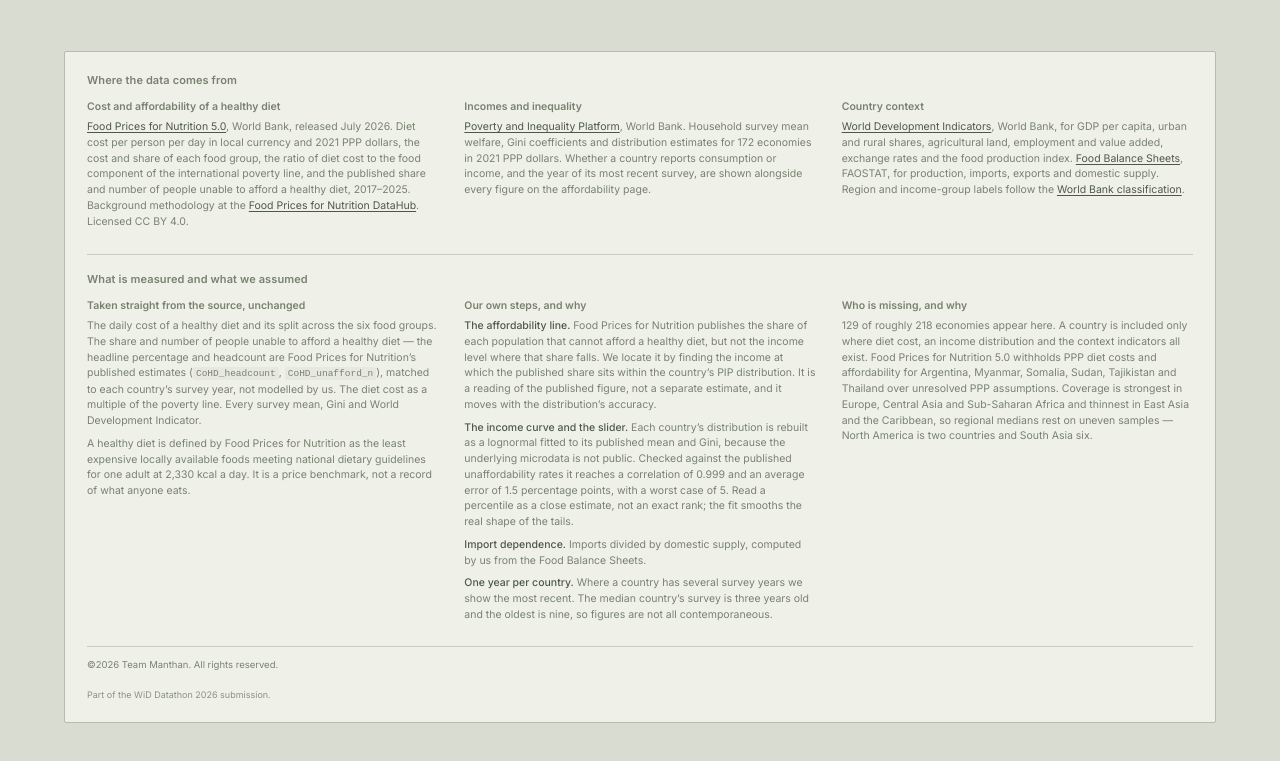
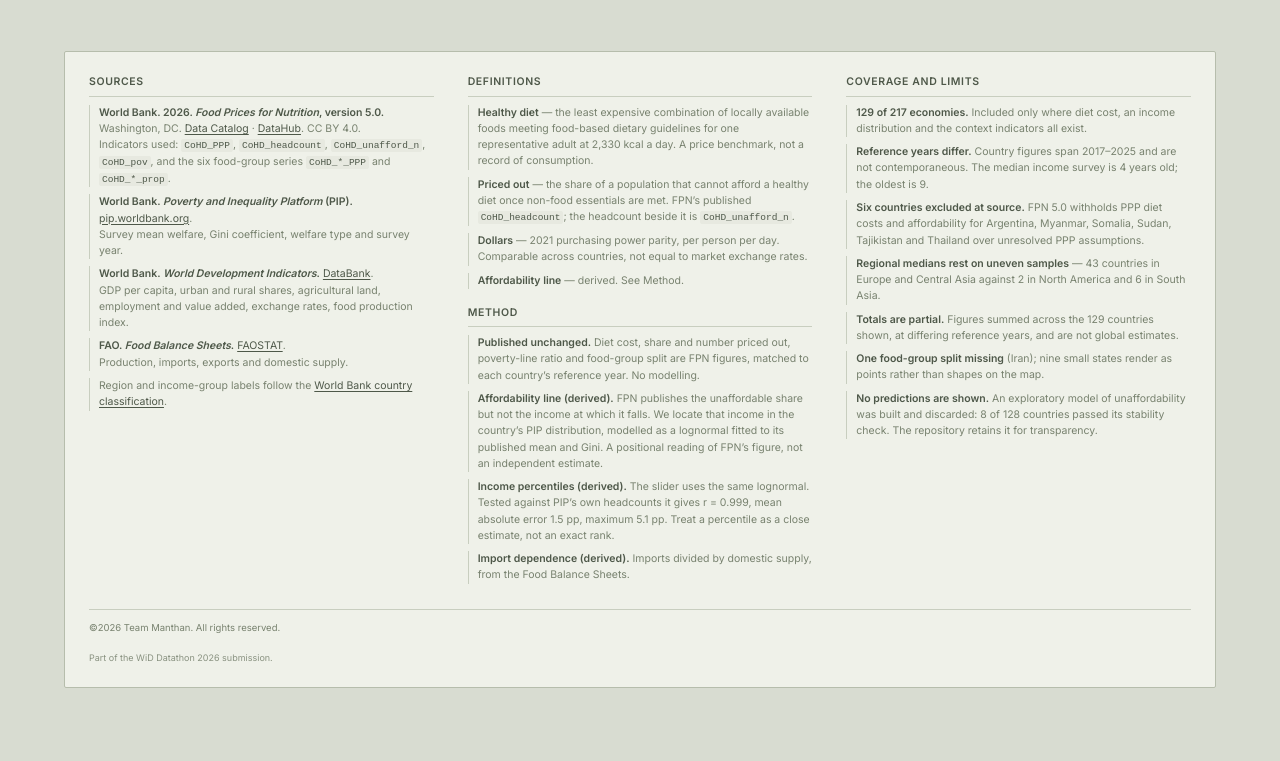
Before and after one commit to debisree/WiD_Datathon_2026, a plain HTML site: page index.html in a window 1280 px wide. Shown: the part 2091-2852 px from the top of the page. Drawn offline with Linux system fonts and the light colour scheme.

Commit message:
Add files via upload

```diff
--- a/index.html
+++ b/index.html
@@ -114,7 +114,8 @@ input[type=range]{width:100%;accent-color:var(--aub);height:22px}
 #map{margin-top:6px}
 .srcnote{font-size:11px;color:var(--ink3);line-height:1.5;margin:-8px 0 18px;max-width:78ch}
 .srcnote a{color:var(--ink2);text-decoration:underline;text-underline-offset:2px}
-.srcnote code{font-family:var(--font-mono),ui-monospace,monospace;font-size:10.5px;
+.srcnote i{font-style:italic}
+.srcnote code{font-family:ui-monospace,monospace;font-size:10px;
   background:var(--panel);padding:1px 4px;border-radius:2px}
 table{width:100%;border-collapse:collapse;font-size:15.5px}
 th{text-align:left;font-weight:600;font-size:12.5px;color:var(--ink);line-height:1.3;
@@ -143,22 +144,24 @@ tr.sel td{background:var(--panel);font-weight:600}
 .grp-read b{color:var(--aub);font-weight:700}
 
 /* ---------- footer ---------- */
-footer{margin-top:44px;padding:20px 22px;background:var(--panel2);
+footer{margin-top:44px;padding:22px 24px;background:var(--panel2);
   border:1px solid var(--rule);border-radius:2px}
-.srcs{display:grid;grid-template-columns:repeat(auto-fit,minmax(230px,1fr));gap:14px 26px;
-  font-size:10.5px;color:var(--ink3);line-height:1.5;align-items:start}
-.srcs p{margin:0 0 5px}
-.fh{font-family:var(--sans);font-size:11px;font-weight:600;color:var(--ink3);
-  margin:0 0 10px;text-transform:none;letter-spacing:.01em}
-.srcs+.fh{margin-top:18px;padding-top:16px;border-top:1px solid var(--rule2)}
-.srcs h4{font-size:10.5px;font-weight:600;color:var(--ink3);margin:0 0 4px}
-.srcs a{color:var(--ink2);text-decoration:underline;text-underline-offset:2px}
-.srcs a:hover{color:var(--ink)}
-.srcs code{font-family:ui-monospace,monospace;font-size:9.5px;background:var(--panel);
-  padding:1px 3px;border-radius:2px}
-.srcs p{margin:0 0 7px}
-.srcs b{color:var(--ink2);font-weight:500}
-.rights{margin-top:16px;padding-top:11px;border-top:1px solid var(--rule2);
+.fgrid{display:grid;grid-template-columns:repeat(auto-fit,minmax(250px,1fr));gap:20px 34px;align-items:start}
+.fcol{min-width:0}
+.fh{font-family:var(--sans);font-size:10.5px;font-weight:600;color:var(--ink2);
+  letter-spacing:.06em;text-transform:uppercase;margin:0 0 8px;
+  padding-bottom:5px;border-bottom:1px solid var(--rule2)}
+.fcol .fh+ul+.fh{margin-top:16px}
+.fcol ul{list-style:none;margin:0;padding:0}
+.fcol li{font-size:10.5px;line-height:1.55;color:var(--ink3);margin:0 0 7px;
+  padding-left:9px;border-left:1px solid var(--rule2)}
+.fcol li b{color:var(--ink2);font-weight:600}
+.fcol li i{font-style:italic}
+.fcol a{color:var(--ink2);text-decoration:underline;text-underline-offset:2px}
+.fcol a:hover{color:var(--ink)}
+.fcol code{font-family:ui-monospace,monospace;font-size:9.5px;
+  background:var(--panel);padding:1px 3px;border-radius:2px;color:var(--ink2)}
+.rights{margin-top:18px;padding-top:11px;border-top:1px solid var(--rule2);
   display:flex;flex-direction:column;gap:2px}
 .rights span{font-size:9.5px;color:var(--ink3);line-height:1.4}
 .rights .sub{font-size:9px;color:var(--ink3);opacity:.85}
@@ -282,7 +285,7 @@ footer{margin-top:44px;padding:20px 22px;background:var(--panel2);
   <div class="block">
     <h2>Ranked by who is priced out</h2>
     <p class="lede"><b>Priced out</b> means the share of a country&rsquo;s people whose income is too low to afford a healthy diet once non-food essentials are paid for. Click any row to load that country.</p>
-    <p class="srcnote">Diet cost, share priced out and number of people: <a href="https://datacatalog.worldbank.org/search/dataset/0061222/food-prices-for-nutrition-fpn">Food Prices for Nutrition 5.0</a>, World Bank (indicators <code>CoHD_PPP</code>, <code>CoHD_headcount</code>, <code>CoHD_unafford_n</code>), matched to each country&rsquo;s latest survey year. Affordability line derived from World Bank <a href="https://pip.worldbank.org/">PIP</a> income distributions. Licensed CC&nbsp;BY&nbsp;4.0.</p>
+    <p class="srcnote">Source: World Bank, <a href="https://datacatalog.worldbank.org/search/dataset/0061222/food-prices-for-nutrition-fpn"><i>Food Prices for Nutrition</i> 5.0</a> &mdash; <code>CoHD_PPP</code>, <code>CoHD_headcount</code>, <code>CoHD_unafford_n</code>, at each country&rsquo;s reference year. Affordability line derived from World Bank <a href="https://pip.worldbank.org/">PIP</a> distributions. CC&nbsp;BY&nbsp;4.0.</p>
     <div style="margin-bottom:12px">
       <input type="search" id="search" placeholder="Filter by country or region">
     </div>
@@ -303,42 +306,55 @@ footer{margin-top:44px;padding:20px 22px;background:var(--panel2);
 </div>
 
 <footer>
-  <h3 class="fh">Where the data comes from</h3>
-  <div class="srcs">
-    <div>
-      <h4>Cost and affordability of a healthy diet</h4>
-      <p><a href="https://datacatalog.worldbank.org/search/dataset/0061222/food-prices-for-nutrition-fpn">Food Prices for Nutrition 5.0</a>, World Bank, released July 2026. Diet cost per person per day in local currency and 2021 PPP dollars, the cost and share of each food group, the ratio of diet cost to the food component of the international poverty line, and the published share and number of people unable to afford a healthy diet, 2017&ndash;2025. Background methodology at the <a href="https://www.worldbank.org/en/programs/icp/brief/foodpricesfornutrition">Food Prices for Nutrition DataHub</a>. Licensed CC BY 4.0.</p>
-    </div>
-    <div>
-      <h4>Incomes and inequality</h4>
-      <p><a href="https://pip.worldbank.org/">Poverty and Inequality Platform</a>, World Bank. Household survey mean welfare, Gini coefficients and distribution estimates for 172 economies in 2021 PPP dollars. Whether a country reports consumption or income, and the year of its most recent survey, are shown alongside every figure on the affordability page.</p>
-    </div>
-    <div>
-      <h4>Country context</h4>
-      <p><a href="https://databank.worldbank.org/source/world-development-indicators">World Development Indicators</a>, World Bank, for GDP per capita, urban and rural shares, agricultural land, employment and value added, exchange rates and the food production index. <a href="https://www.fao.org/faostat/en/#data/FBS">Food Balance Sheets</a>, FAOSTAT, for production, imports, exports and domestic supply. Region and income-group labels follow the <a href="https://datahelpdesk.worldbank.org/knowledgebase/articles/906519">World Bank classification</a>.</p>
-    </div>
+  <div class="fgrid">
+
+    <section class="fcol">
+      <h3 class="fh">Sources</h3>
+      <ul>
+        <li><b>World Bank. 2026. <i>Food Prices for Nutrition</i>, version 5.0.</b> Washington, DC. <a href="https://datacatalog.worldbank.org/search/dataset/0061222/food-prices-for-nutrition-fpn">Data Catalog</a> &middot; <a href="https://www.worldbank.org/en/programs/icp/brief/foodpricesfornutrition">DataHub</a>. CC&nbsp;BY&nbsp;4.0.<br>
+        Indicators used: <code>CoHD_PPP</code>, <code>CoHD_headcount</code>, <code>CoHD_unafford_n</code>, <code>CoHD_pov</code>, and the six food-group series <code>CoHD_*_PPP</code> and <code>CoHD_*_prop</code>.</li>
+        <li><b>World Bank. <i>Poverty and Inequality Platform</i> (PIP).</b> <a href="https://pip.worldbank.org/">pip.worldbank.org</a>.<br>
+        Survey mean welfare, Gini coefficient, welfare type and survey year.</li>
+        <li><b>World Bank. <i>World Development Indicators</i>.</b> <a href="https://databank.worldbank.org/source/world-development-indicators">DataBank</a>.<br>
+        GDP per capita, urban and rural shares, agricultural land, employment and value added, exchange rates, food production index.</li>
+        <li><b>FAO. <i>Food Balance Sheets</i>.</b> <a href="https://www.fao.org/faostat/en/#data/FBS">FAOSTAT</a>.<br>
+        Production, imports, exports and domestic supply.</li>
+        <li>Region and income-group labels follow the <a href="https://datahelpdesk.worldbank.org/knowledgebase/articles/906519">World Bank country classification</a>.</li>
+      </ul>
+    </section>
+
+    <section class="fcol">
+      <h3 class="fh">Definitions</h3>
+      <ul>
+        <li><b>Healthy diet</b> &mdash; the least expensive combination of locally available foods meeting food-based dietary guidelines for one representative adult at 2,330&nbsp;kcal a day. A price benchmark, not a record of consumption.</li>
+        <li><b>Priced out</b> &mdash; the share of a population that cannot afford a healthy diet once non-food essentials are met. FPN&rsquo;s published <code>CoHD_headcount</code>; the headcount beside it is <code>CoHD_unafford_n</code>.</li>
+        <li><b>Dollars</b> &mdash; 2021 purchasing power parity, per person per day. Comparable across countries, not equal to market exchange rates.</li>
+        <li><b>Affordability line</b> &mdash; derived. See Method.</li>
+      </ul>
+
+      <h3 class="fh">Method</h3>
+      <ul>
+        <li><b>Published unchanged.</b> Diet cost, share and number priced out, poverty-line ratio and food-group split are FPN figures, matched to each country&rsquo;s reference year. No modelling.</li>
+        <li><b>Affordability line (derived).</b> FPN publishes the unaffordable share but not the income at which it falls. We locate that income in the country&rsquo;s PIP distribution, modelled as a lognormal fitted to its published mean and Gini. A positional reading of FPN&rsquo;s figure, not an independent estimate.</li>
+        <li><b>Income percentiles (derived).</b> The slider uses the same lognormal. Tested against PIP&rsquo;s own headcounts it gives r&nbsp;=&nbsp;0.999, mean absolute error 1.5&nbsp;pp, maximum 5.1&nbsp;pp. Treat a percentile as a close estimate, not an exact rank.</li>
+        <li><b>Import dependence (derived).</b> Imports divided by domestic supply, from the Food Balance Sheets.</li>
+      </ul>
+    </section>
+
+    <section class="fcol">
+      <h3 class="fh">Coverage and limits</h3>
+      <ul>
+        <li><b>129 of 217 economies.</b> Included only where diet cost, an income distribution and the context indicators all exist.</li>
+        <li><b>Reference years differ.</b> Country figures span 2017&ndash;2025 and are not contemporaneous. The median income survey is 4 years old; the oldest is 9.</li>
+        <li><b>Six countries excluded at source.</b> FPN&nbsp;5.0 withholds PPP diet costs and affordability for Argentina, Myanmar, Somalia, Sudan, Tajikistan and Thailand over unresolved PPP assumptions.</li>
+        <li><b>Regional medians rest on uneven samples</b> &mdash; 43 countries in Europe and Central Asia against 2 in North America and 6 in South Asia.</li>
+        <li><b>Totals are partial.</b> Figures summed across the 129 countries shown, at differing reference years, and are not global estimates.</li>
+        <li><b>One food-group split missing</b> (Iran); nine small states render as points rather than shapes on the map.</li>
+        <li><b>No predictions are shown.</b> An exploratory model of unaffordability was built and discarded: 8 of 128 countries passed its stability check. The repository retains it for transparency.</li>
+      </ul>
+    </section>
+
   </div>
-
-  <h3 class="fh">What is measured and what we assumed</h3>
-  <div class="srcs">
-    <div>
-      <h4>Taken straight from the source, unchanged</h4>
-      <p>The daily cost of a healthy diet and its split across the six food groups. The share and number of people unable to afford a healthy diet &mdash; the headline percentage and headcount are Food Prices for Nutrition&rsquo;s published estimates (<code>CoHD_headcount</code>, <code>CoHD_unafford_n</code>), matched to each country&rsquo;s survey year, not modelled by us. The diet cost as a multiple of the poverty line. Every survey mean, Gini and World Development Indicator.</p>
-      <p>A healthy diet is defined by Food Prices for Nutrition as the least expensive locally available foods meeting national dietary guidelines for one adult at 2,330 kcal a day. It is a price benchmark, not a record of what anyone eats.</p>
-    </div>
-    <div>
-      <h4>Our own steps, and why</h4>
-      <p><b>The affordability line.</b> Food Prices for Nutrition publishes the share of each population that cannot afford a healthy diet, but not the income level where that share falls. We locate it by finding the income at which the published share sits within the country&rsquo;s PIP distribution. It is a reading of the published figure, not a separate estimate, and it moves with the distribution&rsquo;s accuracy.</p>
-      <p><b>The income curve and the slider.</b> Each country&rsquo;s distribution is rebuilt as a lognormal fitted to its published mean and Gini, because the underlying microdata is not public. Checked against the published unaffordability rates it reaches a correlation of 0.999 and an average error of 1.5 percentage points, with a worst case of 5. Read a percentile as a close estimate, not an exact rank; the fit smooths the real shape of the tails.</p>
-      <p><b>Import dependence.</b> Imports divided by domestic supply, computed by us from the Food Balance Sheets.</p>
-      <p><b>One year per country.</b> Where a country has several survey years we show the most recent. The median country&rsquo;s survey is three years old and the oldest is nine, so figures are not all contemporaneous.</p>
-    </div>
-    <div>
-      <h4>Who is missing, and why</h4>
-      <p>129 of roughly 218 economies appear here. A country is included only where diet cost, an income distribution and the context indicators all exist. Food Prices for Nutrition 5.0 withholds PPP diet costs and affordability for Argentina, Myanmar, Somalia, Sudan, Tajikistan and Thailand over unresolved PPP assumptions. Coverage is strongest in Europe, Central Asia and Sub-Saharan Africa and thinnest in East Asia and the Caribbean, so regional medians rest on uneven samples &mdash; North America is two countries and South Asia six.</p>
-    </div>
-  </div>
-
   <div class="rights">
     <span>&copy;2026 Team Manthan. All rights reserved.</span>
     <span class="sub">Part of the WiD Datathon 2026 submission.</span>
```
Also changed, not shown: 1 other file.
